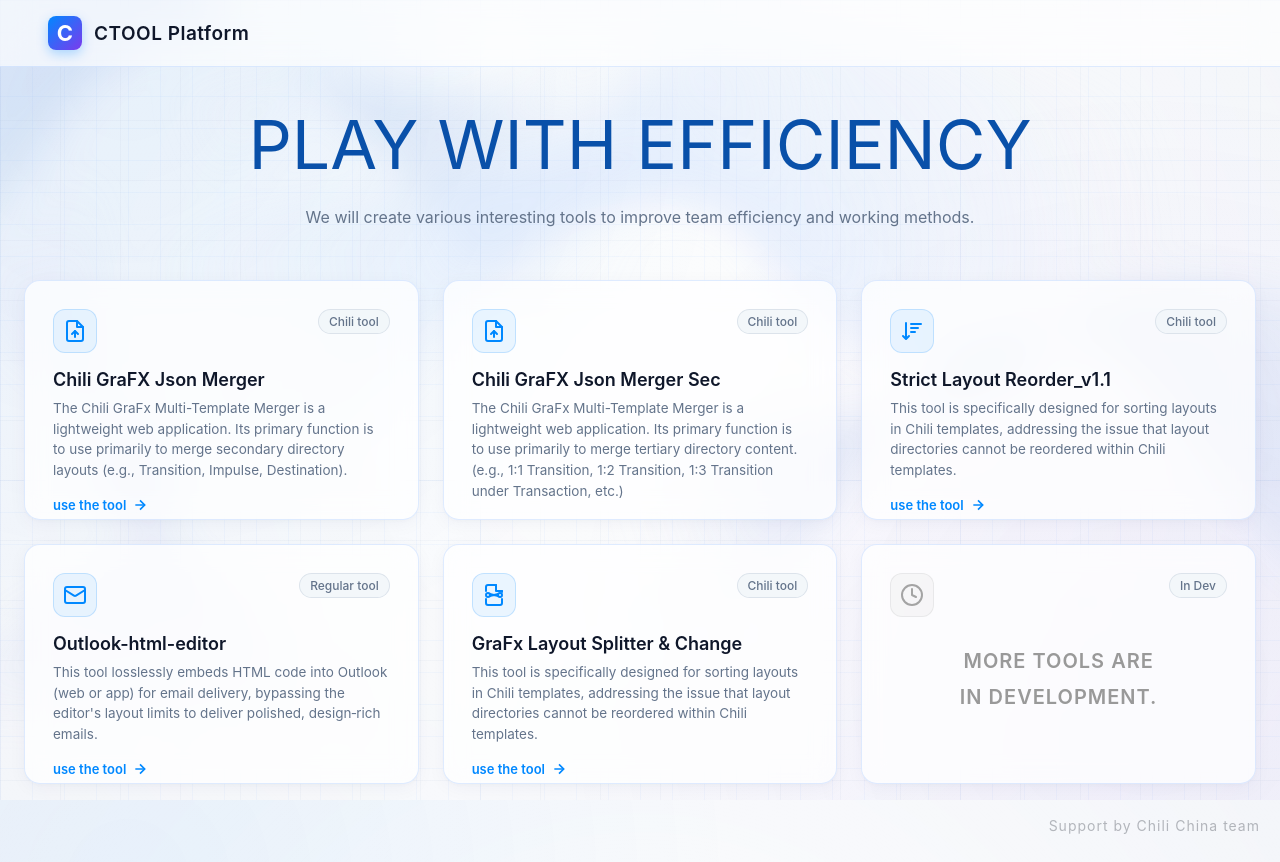
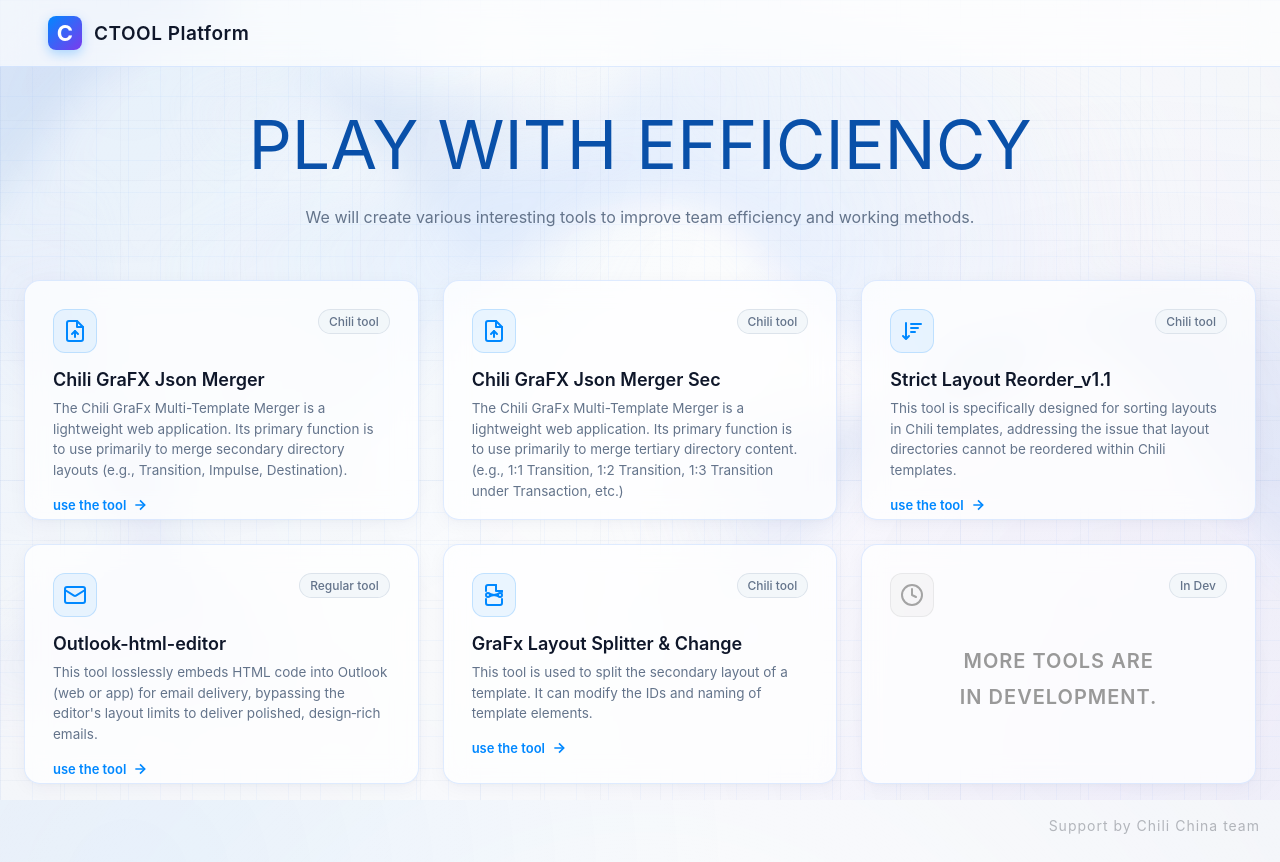
Before and after one commit to Chili-AsiaTeam/CTool-Platform, a plain HTML site: page index.html in a window 1280 px wide. Drawn offline with Linux system fonts and the light colour scheme.

Commit message:
Update index.html

```diff
--- a/index.html
+++ b/index.html
@@ -166,7 +166,7 @@
                </div>
                <div class="card-body">
                    <h3 id="ai-title">GraFx Layout Splitter & Change</h3>
-                   <p id="ai-desc">This tool is specifically designed for sorting layouts in Chili templates, addressing the issue that layout directories cannot be reordered within Chili templates.</p>
+                   <p id="ai-desc">This tool is used to split the secondary layout of a template. It can modify the IDs and naming of template elements.</p>
                </div>
                <div class="card-footer">
                    <span>use the tool</span>
```
